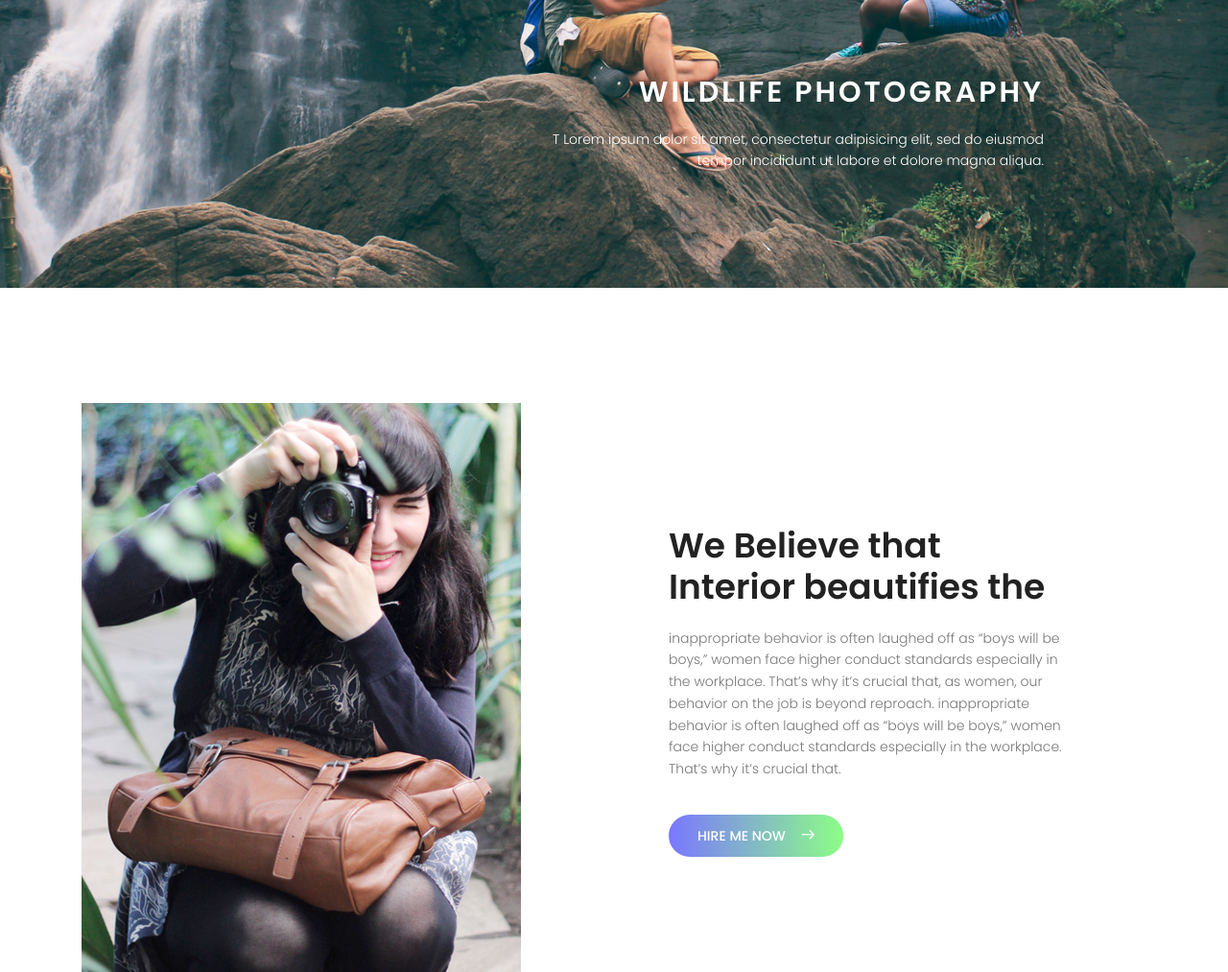
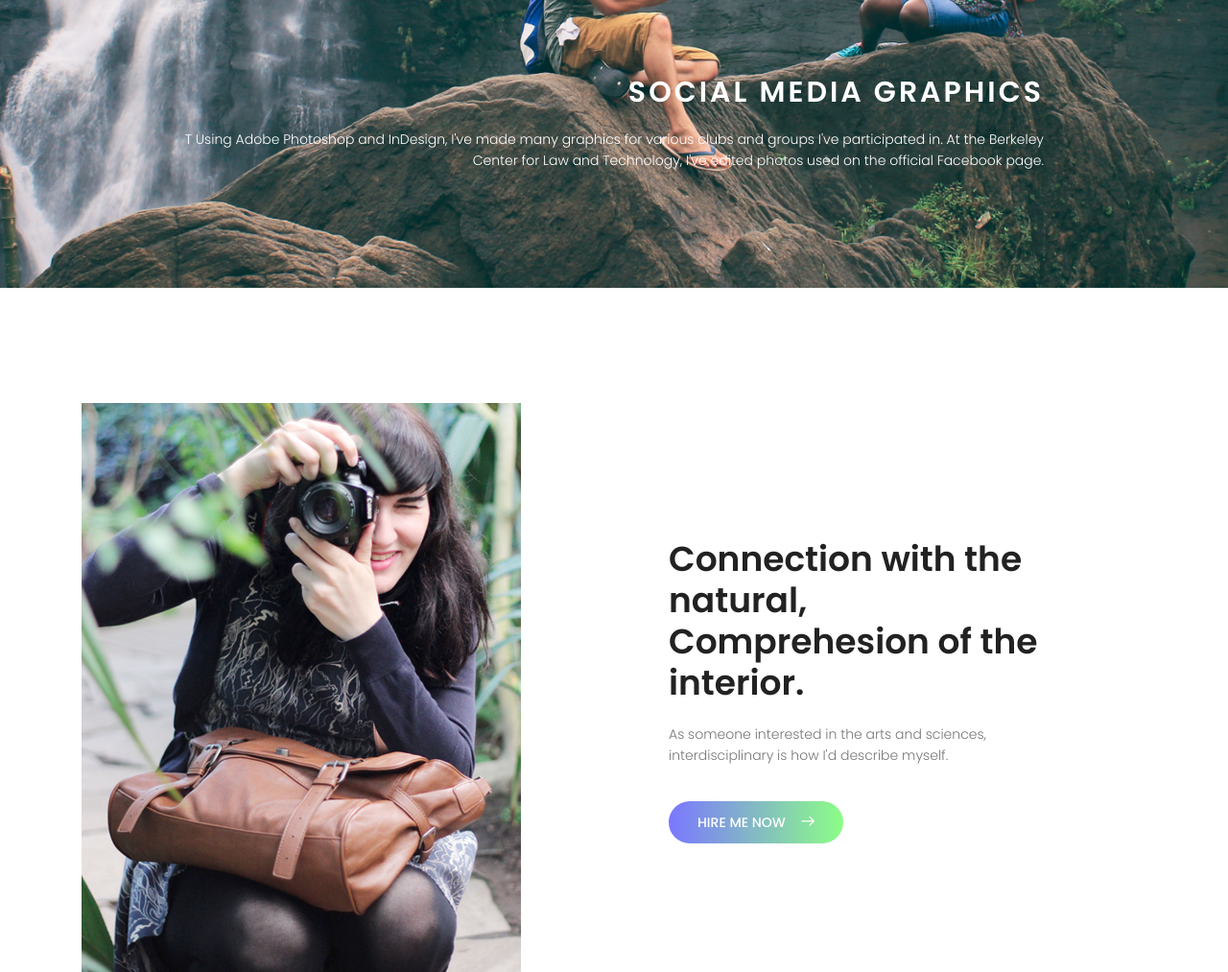
Before and after one commit to spacelass/spacelass.github.io, a plain HTML site: page index.html in a window 1280 px wide. Shown: the part 500-1513 px from the top of the page at 96% size. Drawn offline with nearby package versions, Linux system fonts and the light colour scheme.

Commit message:
changing first page descriptions

```diff
--- a/index.html
+++ b/index.html
@@ -14,7 +14,7 @@
 		<!-- meta character set -->
 		<meta charset="UTF-8">
 		<!-- Site Title -->
-		<title>Photography</title>
+		<title>MuMu's Portfolio</title>
 
 		<link href="https://fonts.googleapis.com/css?family=Poppins:100,200,400,300,500,600,700" rel="stylesheet">
 			<!--
@@ -44,9 +44,9 @@
 									<a href="#home">Home</a>
 									<a href="#about">About Me</a>
 									<a href="#gallery">Gallery</a>
-									<a href="#blog">Blog</a>
+									<!-- a href="#blog">Blog</a -->
 									<a href="#contact">Contact</a>
-									<a href="generic.html">Generic</a>
+									<!-- a href="generic.html">Generic</a -->
 									<a href="elements.html">Elements</a>
 								</nav>
 								<div class="menu-bar"><span class="lnr lnr-menu"></span></div>
@@ -63,27 +63,29 @@
 				          <!-- Slide One - Set the background image for this slide in the line below -->
 				          <div class="carousel-item active" style="background-image: url('img/slider1.jpg')">
 				            <div class="carousel-caption d-md-block">
-				              <h2 class="text-uppercase">Wildlife Photography</h2>
+				              <h2 class="text-uppercase">Portrait Photography</h2>
 				              <p>
-								Lorem ipsum dolor sit amet, consectetur adipisicing elit, sed do eiusmod <br> tempor incididunt ut labore  et dolore magna aliqua.
+								While I am a cognitive science student in UC Berkeley, photography has been my hobby since childhood. In my free time, I take portrait photography for friends, family, and clients. I’m also proficient at Adobe Photoshop, which I use to edit my photography.
 				              </p>
 				            </div>
 				          </div>
 				          <!-- Slide Two - Set the background image for this slide in the line below -->
 				          <div class="carousel-item" style="background-image: url('img/slider2.jpg')">
 				            <div class="carousel-caption d-md-block">
-				              <h2 class="text-uppercase">Wildlife Photography</h2>
+				              <h2 class="text-uppercase">Social Media Graphics</h2>
 				              <p>T
-								Lorem ipsum dolor sit amet, consectetur adipisicing elit, sed do eiusmod <br> tempor incididunt ut labore  et dolore magna aliqua.
+								Using Adobe Photoshop and InDesign, I've made many graphics for various clubs and groups I've participated in. At the Berkeley Center for Law and Technology, I've edited photos used on the official Facebook page.
+
 				              </p>
 				            </div>
 				          </div>
 				          <!-- Slide Three - Set the background image for this slide in the line below -->
 				          <div class="carousel-item" style="background-image: url('img/slider3.jpg')">
 				            <div class="carousel-caption d-md-block">
-				              <h2 class="text-uppercase">Wildlife Photography</h2>
+				              <h2 class="text-uppercase">Art</h2>
 				              <p>
-								Lorem ipsum dolor sit amet, consectetur adipisicing elit, sed do eiusmod <br> tempor incididunt ut labore  et dolore magna aliqua.
+								I've enjoyed painting and drawing. Both landscapes and portraiture fascinate me. I want to explore the reciprocal relationship we share with our environments, how they can influence our lives and how we in turn influence our world.	My interest in the human subject grew more out of a desire to connect to others and to my own self intimately.
+
 				              </p>
 				            </div>
 				          </div>
@@ -111,11 +113,12 @@
 						</div>
 						<div class="col-lg-6 about-right">
 							<h1>
-								We Believe that <br>
-								Interior beautifies the
+								Connection with the natural, <br>
+								Comprehesion of the interior.
 							</h1>
 							<p>
-								inappropriate behavior is often laughed off as “boys will be boys,” women face higher conduct standards especially in the workplace. That’s why it’s crucial that, as women, our behavior on the job is beyond reproach. inappropriate behavior is often laughed off as “boys will be boys,” women face higher conduct standards especially in the workplace. That’s why it’s crucial that.
+								As someone interested in the arts and sciences, interdisciplinary is how I'd describe myself.
+
 							</p>
 							<button class="submit-btn primary-btn mt-20 text-uppercase ">Hire me now<span class="lnr lnr-arrow-right"></span></button>
 						</div>
```
